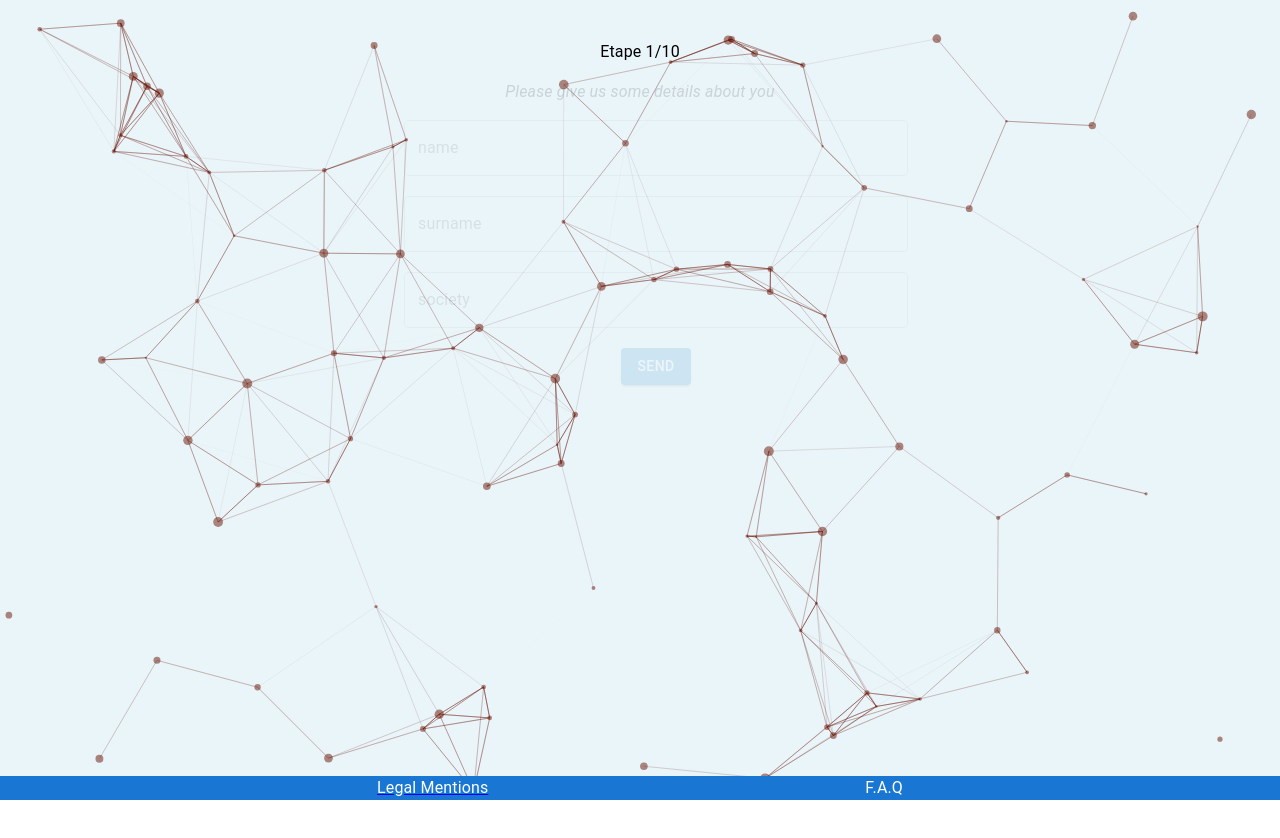
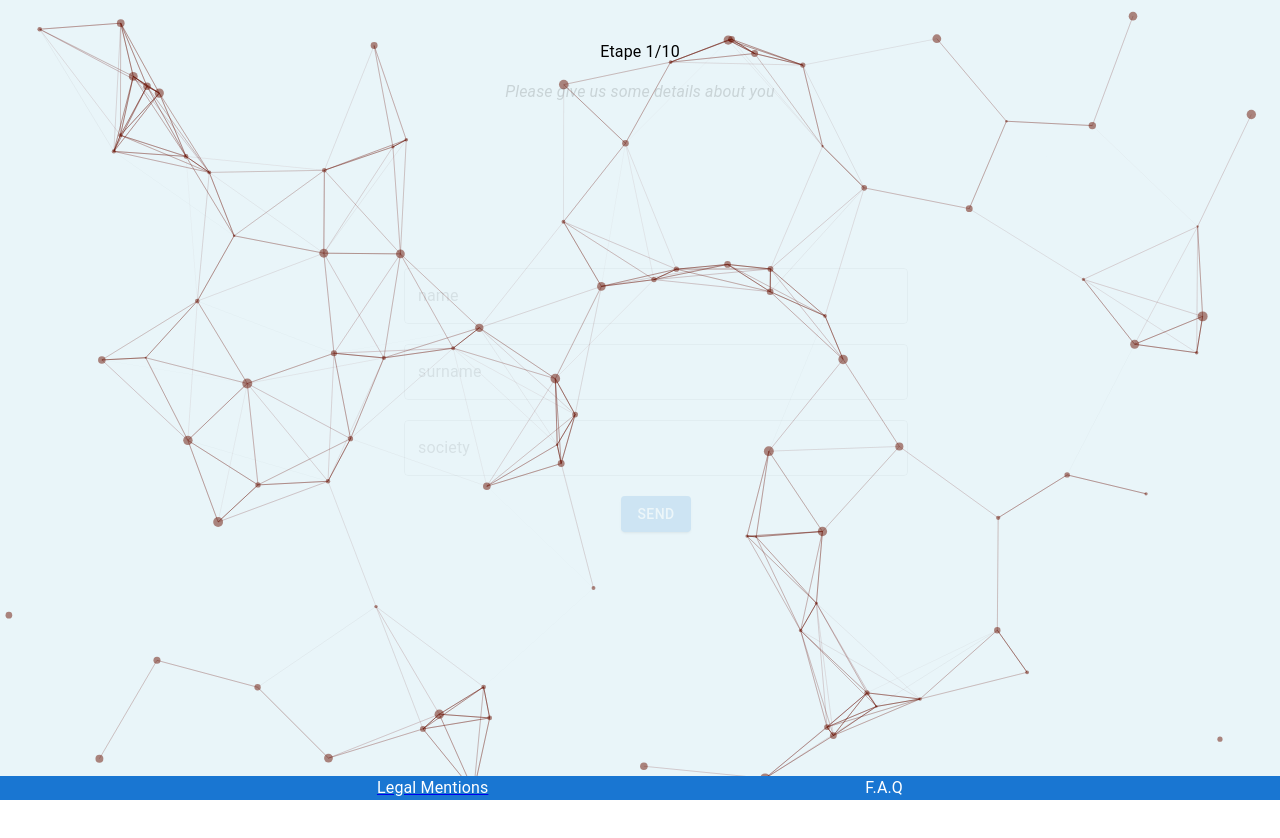
Before and after one commit to MarthL/survey, a React (Create React App) app: page / in a window 1280 px wide. Shown: the top 838 px of the page. After the commit the page ends 800 px from the top, so only its background shows below. Built offline with nearby package versions, Linux system fonts and the light colour scheme.

Commit message:
from step1 to 4 : css is good

```diff
--- a/src/components/Stepper/Step1.tsx
+++ b/src/components/Stepper/Step1.tsx
@@ -66,7 +66,7 @@ export function Step1(props: any): JSX.Element {
               }}
             >
               <Container sx={{ margin: "1rem" }}>
-                <Form style={{ display: 'flex', width: '100%', height: '100vh', flexDirection: "column", gap: "10px", justifyContent: 'start' }}>
+                <Form style={{ display: 'flex', width: '100%', height: '70vh', flexDirection: "column", gap: "10px", justifyContent: 'center' }}>
                   <Field as={TextField} label="name" type="text" name="name" >  </Field>
                   <div className={styles.Error}> <ErrorMessage name="name" /> </div>
                   <Field as={TextField} type="text" label="surname" name="surname"></Field>
--- a/src/components/Stepper/Step2.tsx
+++ b/src/components/Stepper/Step2.tsx
@@ -21,7 +21,7 @@ export function  Step2(props: any): JSX.Element {
     }>
   <Container sx={{ margin: "1rem" }}>
   <Typography align='center' fontStyle="oblique">Which kind of structure this project is about ?</Typography>
-    <Form style={{ display: 'flex', width: '100%', height:'100vh', flexDirection: "column", gap: "10px", justifyContent: 'start' }}>
+    <Form style={{ display: 'flex', width: '100%', height:'70vh', flexDirection: "column", gap: "10px", justifyContent: 'center' }}>
     <RadioGroup aria-label="Your plan" name="people" defaultValue="Individual">
       <List
         sx={{
--- a/src/components/Stepper/Step3.tsx
+++ b/src/components/Stepper/Step3.tsx
@@ -78,7 +78,7 @@ export function Step3(props: any): JSX.Element {
     setTime(values.time);
   } }>
   {({ values, setFieldValue }) => (
-  <Form style={{ display: 'flex', width: '100%', height:'100vh', flexDirection: "column", gap: "10px", justifyContent: 'start' }}>
+  <Form style={{ display: 'flex', width: '100%', height:'70vh', flexDirection: "column", gap: "10px", justifyContent: 'center' }}>
   <Container>
   <Box component="div">
   <Typography textAlign="center"> What are the time estimation of this project ? </Typography>
--- a/src/components/Stepper/Step4/WebStaticForm.tsx
+++ b/src/components/Stepper/Step4/WebStaticForm.tsx
@@ -34,7 +34,7 @@ export function WebStaticForm(props: any): JSX.Element {
         }}
       >
         {({ values, setValues, handleChange }) => (
-          <Form style={{ display: 'flex', width: '100%', height: '100vh', flexDirection: "column", gap: "10px", justifyContent: 'center' }}>
+          <Form style={{ display: 'flex', width: '100%', height: 'fit-content', flexDirection: "column", gap: "10px", justifyContent: 'center' }}>
             <Container sx={{ margin: "1rem" }}>
               <Typography fontStyle="oblique" color="initial" textAlign="center">What is the purpose of this website ?</Typography>
               <RadioGroup aria-label="Your plan" name="purpose" defaultValue="Individual">
```
